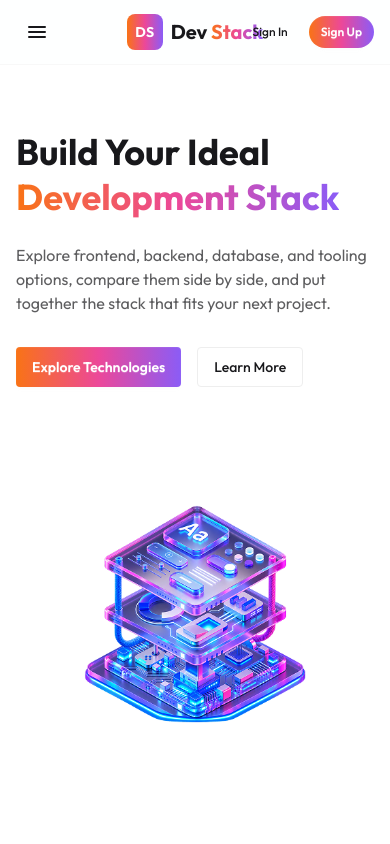
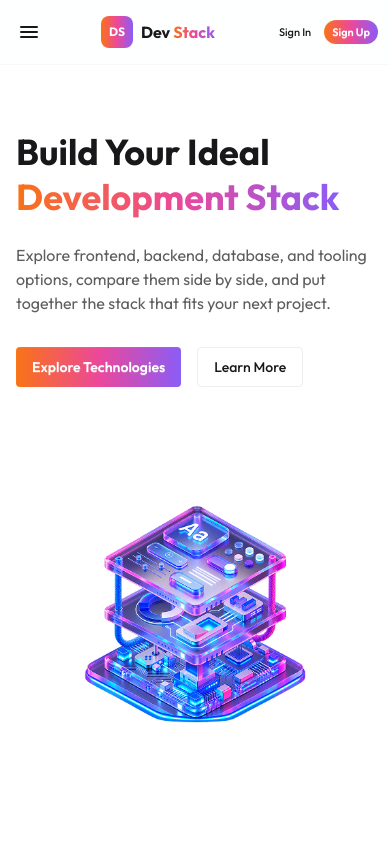
Before and after one commit to TarekAhmed353/PH-Fifth-Assignment, a React (Vite) app: page / in a window 390 px wide. Shown: the top 844 px of the page. Built offline with nearby package versions, Linux system fonts and the light colour scheme.

Commit message:
Fixing mobile navbar overlap and improve responsive spacing

```diff
--- a/src/components/Navbar.tsx
+++ b/src/components/Navbar.tsx
@@ -8,8 +8,8 @@ const navLinks = [
 
 const Brand = () => (
   <a href="#home" className="flex items-center gap-2">
-    <span className="brand-gradient-bg grid h-9 w-9 place-items-center rounded-lg text-sm font-bold text-white">DS</span>
-    <span className="text-xl font-bold">
+    <span className="brand-gradient-bg grid h-8 w-8 shrink-0 place-items-center rounded-lg text-xs font-bold text-white sm:h-9 sm:w-9 sm:text-sm">DS</span>
+    <span className="whitespace-nowrap text-base font-bold sm:text-xl">
       Dev <span className="brand-gradient-text">Stack</span>
     </span>
   </a>
@@ -21,10 +21,10 @@ const Navbar = () => {
 
   return (
     <header className="sticky top-0 z-50 border-b border-base-200 bg-base-100/90 backdrop-blur">
-      <nav className="navbar mx-auto max-w-7xl px-4">
-        <div className="navbar-start">
+      <nav className="navbar mx-auto max-w-7xl gap-2 px-3 sm:px-6">
+        <div className="navbar-start w-auto shrink-0 lg:w-1/2">
           <div className="dropdown lg:hidden">
-            <div tabIndex={0} role="button" className="btn btn-ghost px-2" aria-label="Open menu">
+            <div tabIndex={0} role="button" className="btn btn-ghost px-1" aria-label="Open menu">
               <svg xmlns="http://www.w3.org/2000/svg" className="h-6 w-6" fill="none" viewBox="0 0 24 24" stroke="currentColor">
                 <path strokeLinecap="round" strokeWidth={2} d="M4 7h16M4 12h16M4 17h16" />
               </svg>
@@ -42,7 +42,7 @@ const Navbar = () => {
           </div>
         </div>
 
-        <div className="navbar-center">
+        <div className="navbar-center min-w-0 flex-1 justify-center lg:flex-none">
           <div className="lg:hidden">
             <Brand />
           </div>
@@ -55,9 +55,9 @@ const Navbar = () => {
           </ul>
         </div>
 
-        <div className="navbar-end gap-2">
-          <a href="#signin" className="btn btn-ghost btn-sm font-medium">Sign In</a>
-          <a href="#signup" className="brand-gradient-bg btn btn-sm rounded-full border-0 text-white hover:opacity-90">Sign Up</a>
+        <div className="navbar-end w-auto shrink-0 gap-1 sm:gap-2 lg:w-1/2">
+          <a href="#signin" className="btn btn-ghost btn-xs font-medium sm:btn-sm">Sign In</a>
+          <a href="#signup" className="brand-gradient-bg btn btn-xs whitespace-nowrap rounded-full border-0 text-white hover:opacity-90 sm:btn-sm">Sign Up</a>
         </div>
       </nav>
     </header>
```
